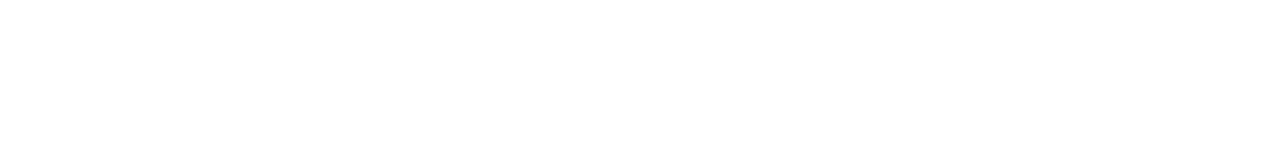
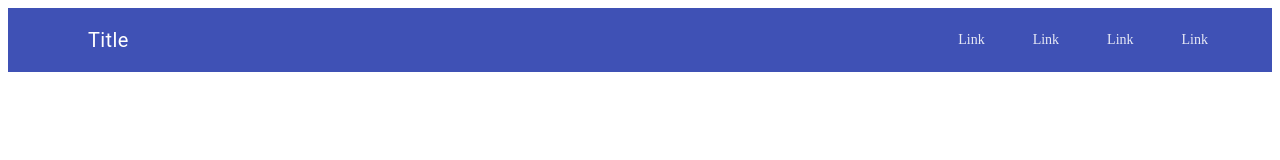
Before and after one commit to krishnasaga/pwa-shell, a plain HTML site: page docs/live/index.html in a window 1280 px wide. Drawn offline with Linux system fonts and the light colour scheme.

Commit message:
add shell

```diff
--- a/docs/live/index.html
+++ b/docs/live/index.html
@@ -8,6 +8,35 @@
 </head>
 
 <body>
-  <div id="content" ></div>
+ <!-- Always shows a header, even in smaller screens. -->
+<div class="mdl-layout mdl-js-layout mdl-layout--fixed-header">
+  <header class="mdl-layout__header">
+    <div class="mdl-layout__header-row">
+      <!-- Title -->
+      <span class="mdl-layout-title">Title</span>
+      <!-- Add spacer, to align navigation to the right -->
+      <div class="mdl-layout-spacer"></div>
+      <!-- Navigation. We hide it in small screens. -->
+      <nav class="mdl-navigation mdl-layout--large-screen-only">
+        <a class="mdl-navigation__link" href="">Link</a>
+        <a class="mdl-navigation__link" href="">Link</a>
+        <a class="mdl-navigation__link" href="">Link</a>
+        <a class="mdl-navigation__link" href="">Link</a>
+      </nav>
+    </div>
+  </header>
+  <div class="mdl-layout__drawer">
+    <span class="mdl-layout-title">Title</span>
+    <nav class="mdl-navigation">
+      <a class="mdl-navigation__link" href="">Link</a>
+      <a class="mdl-navigation__link" href="">Link</a>
+      <a class="mdl-navigation__link" href="">Link</a>
+      <a class="mdl-navigation__link" href="">Link</a>
+    </nav>
+  </div>
+  <main class="mdl-layout__content">
+    <div class="page-content"><!-- Your content goes here --></div>
+  </main>
+</div>
 <script type="text/javascript" src="shell.build.js"></script></body>
 </html>
```
